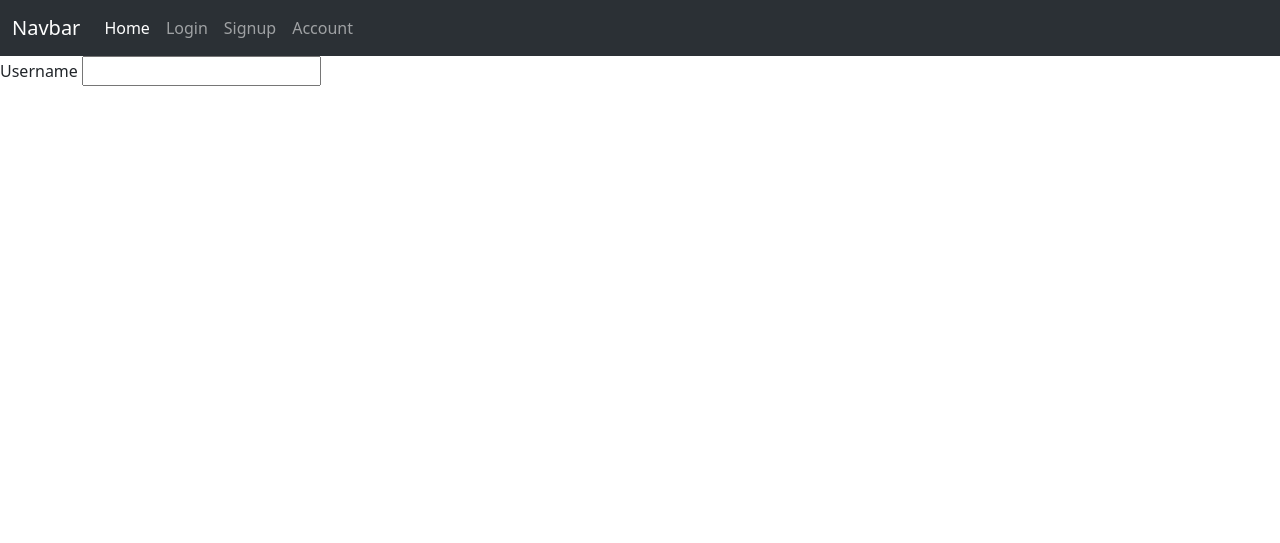
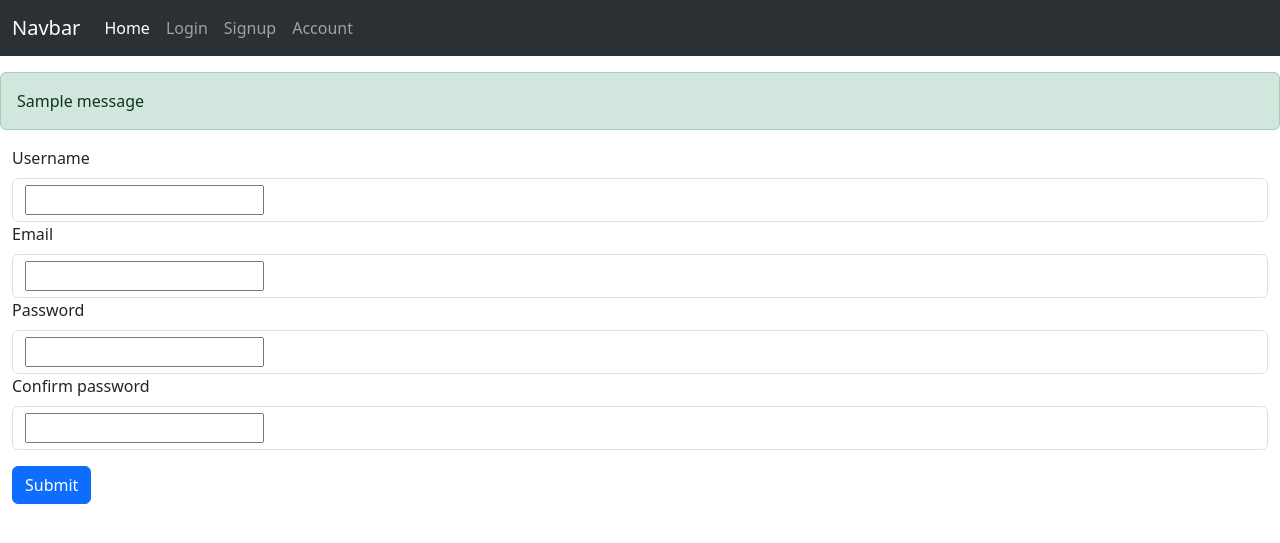
Before and after one commit to abhirup2565/BytesStories, a Python web app: template Blog/templates/signup.html in a window 1280 px wide. Shown: the top 543 px of the page. Run offline with Jinja, Linux system fonts and the light colour scheme; the template is opened without the code that fills it: most values are stand-ins (such as "Sample title", 1, 10 or a date in 2020); one stand-in notice (Sample message) is shown; form fields are guessed from the names that the template uses.

Commit message:
signup Success

```diff
--- a/Blog/templates/layout.html
+++ b/Blog/templates/layout.html
@@ -32,6 +32,16 @@
     </div>
   </div>
 </nav>
+{% with messages = get_flashed_messages(with_categories=true) %}
+  {% if messages %}
+    {% for category, message in messages %}
+      <div class="alert alert-{{ category }} mt-3" role="alert">
+      {{ message }}
+      </div>
+    {% endfor %}
+  {% endif %}
+{% endwith %}
+
 {% block content %}
 
 {% endblock content %}
--- a/Blog/templates/signup.html
+++ b/Blog/templates/signup.html
@@ -1,6 +1,25 @@
 {% extends "layout.html" %}
 
 {% block content %}
-{{form.username.label}}
-{{form.username}}
+
+<form action="{{url_for('signup')}}" method="post" class="container-fluid">
+  <div>
+    <label class="form-label">{{form.username.label}}</label>
+    <div class="form-control">{{form.username}}</div>
+
+  </div>
+  <div >
+    <label class="form-label">{{form.email.label}}</label>
+    <div class="form-control">{{form.email}}</div>
+
+  <div >
+    <label class="form-label">{{form.password.label}}</label>
+    <div class="form-control">{{form.password}}</div>
+
+  <div >
+    <label class="form-label">{{form.confirm_password.label}}</label>
+    <div class="form-control">{{form.confirm_password}}</div>
+
+  <button type="submit" class="btn btn-primary mt-3">Submit</button>
+</form>
 {% endblock content %}
```
Also changed, not shown: Blog/form.py (+4 -4 lines), Blog/routes.py (+14 -3 lines), instance/blog.db.
